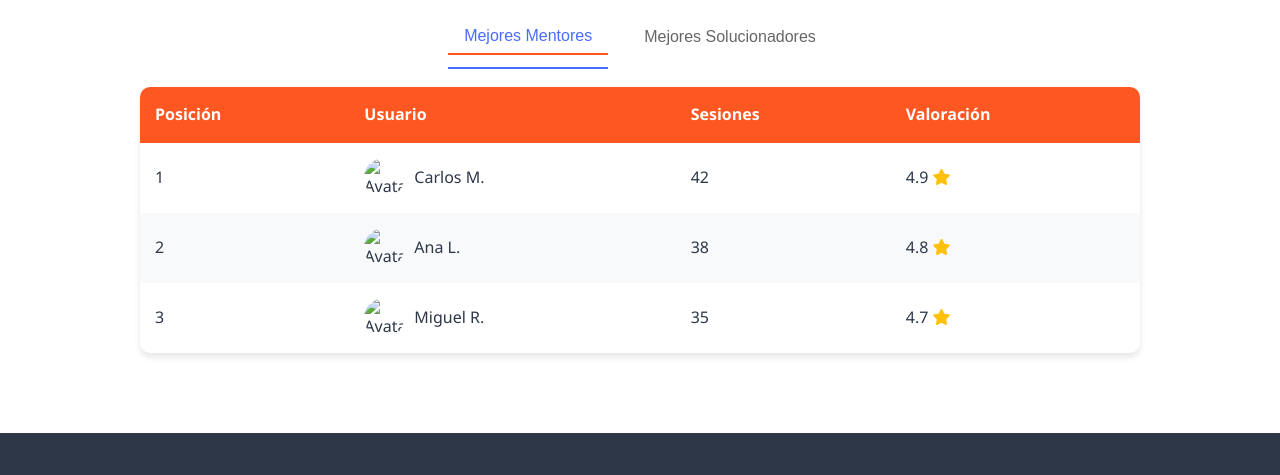
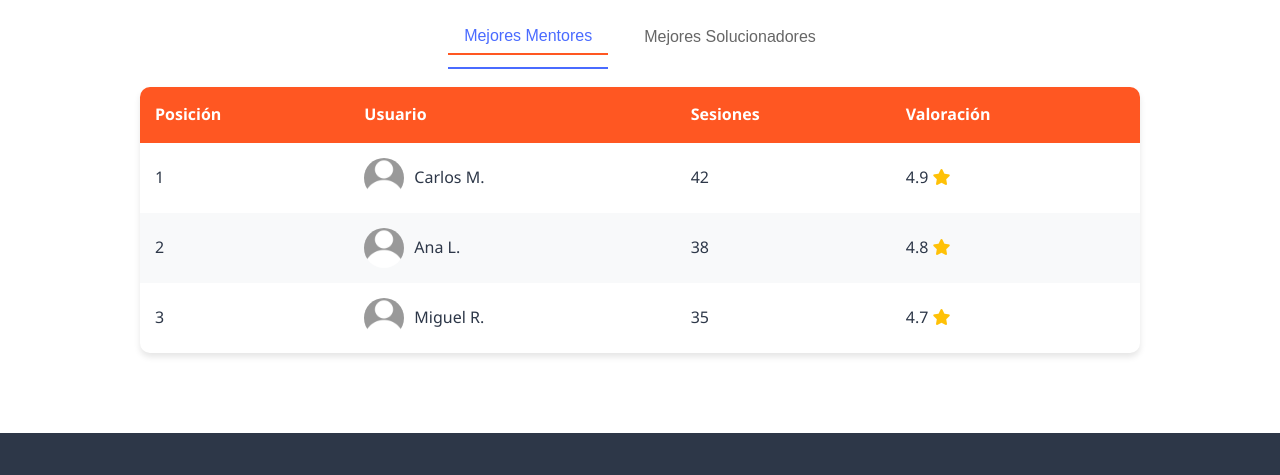
Before and after one commit to gregov9/Match-Code, a website: page public/index.html in a window 1280 px wide. Shown: the part 1765-2240 px from the top of the page. Drawn offline with Linux system fonts and the light colour scheme; no server answers.

Commit message:
Arreglo de Cosas

```diff
--- a/public/admin/js/auth.js
+++ b/public/admin/js/auth.js
@@ -1,5 +1,5 @@
 // Variables globales
-const API_URL = 'http://localhost:5000/api';
+const API_URL = '/api';
 
 // Inicializar la aplicación cuando el DOM esté cargado
 document.addEventListener('DOMContentLoaded', () => {
--- a/public/index.html
+++ b/public/index.html
@@ -483,7 +483,7 @@
                                     <td>1</td>
                                     <td>
                                         <div class="user-info">
-                                            <img src="img/avatar1.jpg" alt="Avatar">
+                                            <img src="/img/default-avatar.png" alt="Avatar">
                                             <span>Carlos M.</span>
                                         </div>
                                     </td>
@@ -494,7 +494,7 @@
                                     <td>2</td>
                                     <td>
                                         <div class="user-info">
-                                            <img src="img/avatar2.jpg" alt="Avatar">
+                                            <img src="/img/default-avatar.png" alt="Avatar">
                                             <span>Ana L.</span>
                                         </div>
                                     </td>
@@ -505,7 +505,7 @@
                                     <td>3</td>
                                     <td>
                                         <div class="user-info">
-                                            <img src="img/avatar3.jpg" alt="Avatar">
+                                            <img src="/img/default-avatar.png" alt="Avatar">
                                             <span>Miguel R.</span>
                                         </div>
                                     </td>
@@ -531,7 +531,7 @@
                                     <td>1</td>
                                     <td>
                                         <div class="user-info">
-                                            <img src="img/avatar4.jpg" alt="Avatar">
+                                            <img src="/img/default-avatar.png" alt="Avatar">
                                             <span>Laura P.</span>
                                         </div>
                                     </td>
@@ -542,7 +542,7 @@
                                     <td>2</td>
                                     <td>
                                         <div class="user-info">
-                                            <img src="img/avatar5.jpg" alt="Avatar">
+                                            <img src="/img/default-avatar.png" alt="Avatar">
                                             <span>Daniel S.</span>
                                         </div>
                                     </td>
@@ -553,7 +553,7 @@
                                     <td>3</td>
                                     <td>
                                         <div class="user-info">
-                                            <img src="img/avatar6.jpg" alt="Avatar">
+                                            <img src="/img/default-avatar.png" alt="Avatar">
                                             <span>Sofía T.</span>
                                         </div>
                                     </td>
--- a/public/js/main.js
+++ b/public/js/main.js
@@ -199,7 +199,7 @@ function showLoginMessage(message, type) {
 // Real API functions
 async function loginUser(email, password) {
     try {
-        const response = await fetch('http://localhost:5000/api/users/login', {
+        const response = await fetch('/api/users/login', {
             method: 'POST',
             headers: {
                 'Content-Type': 'application/json'
@@ -288,15 +288,15 @@ async function fetchLeaderboard(type) {
             // Fallback to simulated data if API fails
             if (type === 'helpers') {
                 return [
-                    { position: 1, name: 'Carlos M.', avatar: 'img/avatar1.jpg', sessions: 42, rating: 4.9 },
-                    { position: 2, name: 'Ana L.', avatar: 'img/avatar2.jpg', sessions: 38, rating: 4.8 },
-                    { position: 3, name: 'Miguel R.', avatar: 'img/avatar3.jpg', sessions: 35, rating: 4.7 }
+                    { position: 1, name: 'Carlos M.', avatar: '/img/default-avatar.png', sessions: 42, rating: 4.9 },
+                    { position: 2, name: 'Ana L.', avatar: '/img/default-avatar.png', sessions: 38, rating: 4.8 },
+                    { position: 3, name: 'Miguel R.', avatar: '/img/default-avatar.png', sessions: 35, rating: 4.7 }
                 ];
             } else {
                 return [
-                    { position: 1, name: 'Laura P.', avatar: 'img/avatar4.jpg', challenges: 15, points: 1250 },
-                    { position: 2, name: 'Daniel S.', avatar: 'img/avatar5.jpg', challenges: 14, points: 1180 },
-                    { position: 3, name: 'Sofía T.', avatar: 'img/avatar6.jpg', challenges: 12, points: 1050 }
+                    { position: 1, name: 'Laura P.', avatar: '/img/default-avatar.png', challenges: 15, points: 1250 },
+                    { position: 2, name: 'Daniel S.', avatar: '/img/default-avatar.png', challenges: 14, points: 1180 },
+                    { position: 3, name: 'Sofía T.', avatar: '/img/default-avatar.png', challenges: 12, points: 1050 }
                 ];
             }
         }
@@ -654,7 +654,7 @@ if (registrationForm) {
 // Función para registrar usuario
 async function registerUser(userData) {
     try {
-        const response = await fetch('http://localhost:5000/api/users/register', {
+        const response = await fetch('/api/users/register', {
             method: 'POST',
             headers: {
                 'Content-Type': 'application/json'
```
